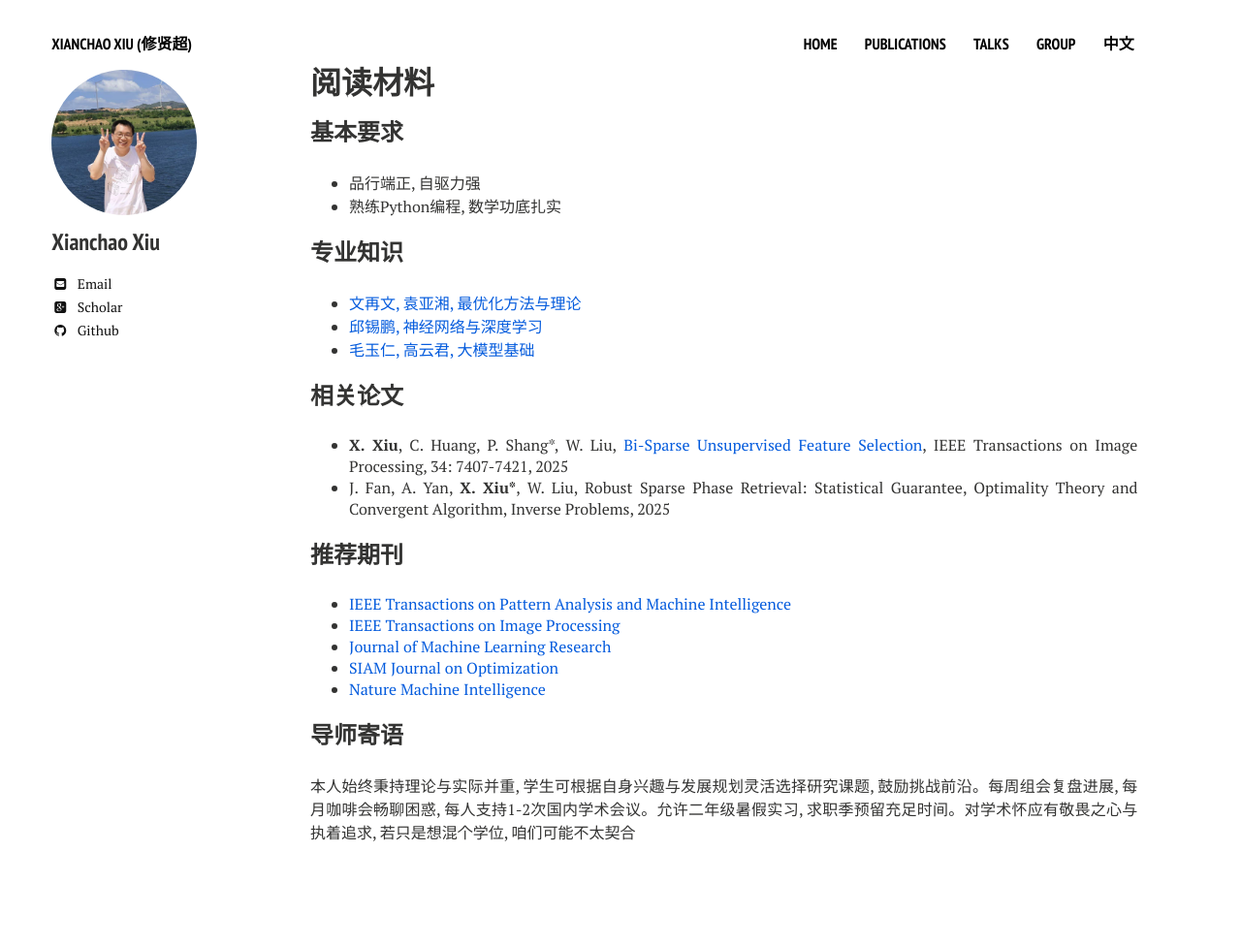
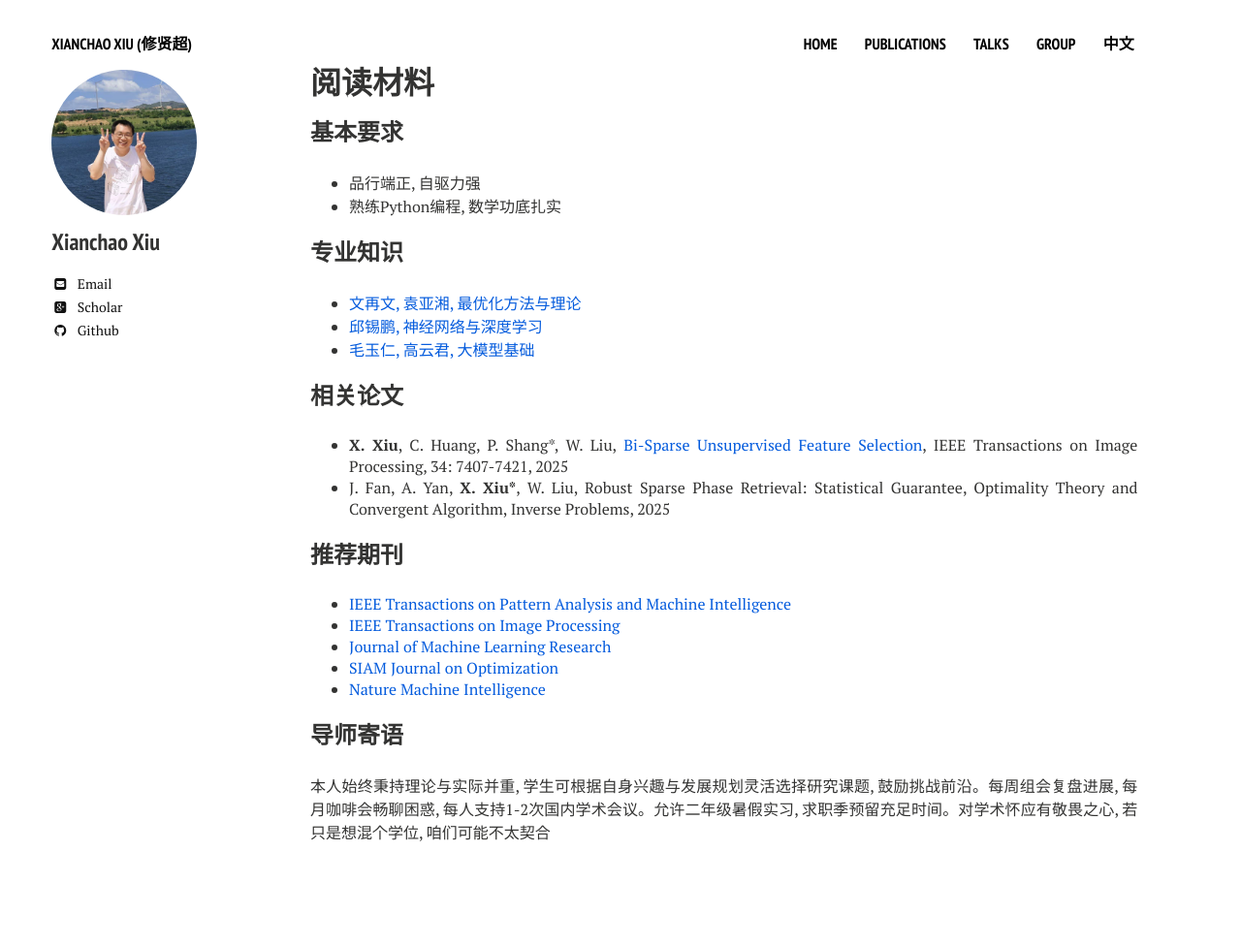
Before and after one commit to xianchaoxiu/xianchaoxiu.github.io, a Jekyll site: the page built from chinese/reading/index.md, in a window 1280 px wide. Shown: the whole page at 97% size. Built offline with Jekyll 4.4.1, drawn with Linux system fonts in a browser that asks for light colours; nearby versions of some CDN libraries.

Commit message:
Update index.md

```diff
--- a/chinese/reading/index.md
+++ b/chinese/reading/index.md
@@ -33,4 +33,4 @@ share: false
 
 
 ### 导师寄语
-本人始终秉持理论与实际并重, 学生可根据自身兴趣与发展规划灵活选择研究课题, 鼓励挑战前沿。每周组会复盘进展, 每月咖啡会畅聊困惑, 每人支持1-2次国内学术会议。允许二年级暑假实习, 求职季预留充足时间。对学术怀应有敬畏之心与执着追求, 若只是想混个学位, 咱们可能不太契合
+本人始终秉持理论与实际并重, 学生可根据自身兴趣与发展规划灵活选择研究课题, 鼓励挑战前沿。每周组会复盘进展, 每月咖啡会畅聊困惑, 每人支持1-2次国内学术会议。允许二年级暑假实习, 求职季预留充足时间。对学术怀应有敬畏之心, 若只是想混个学位, 咱们可能不太契合
```
